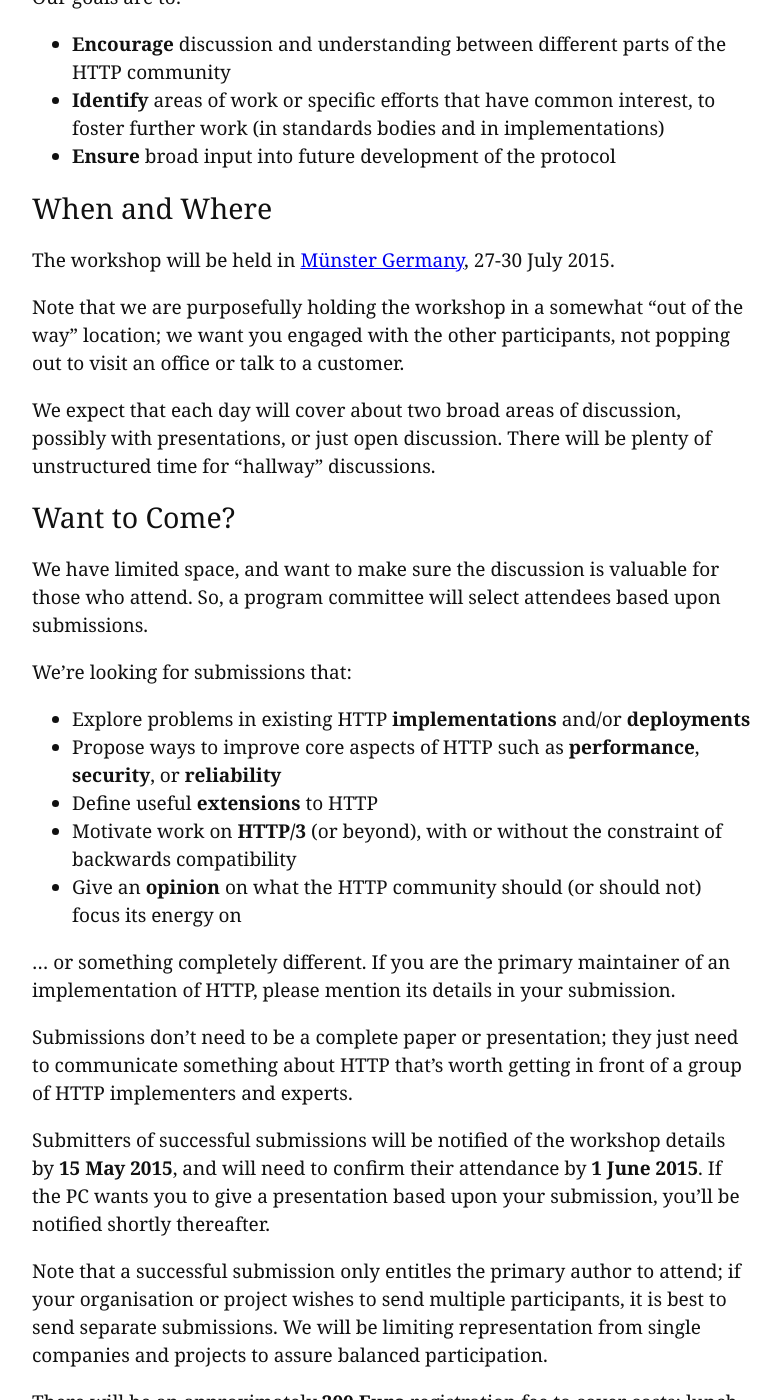
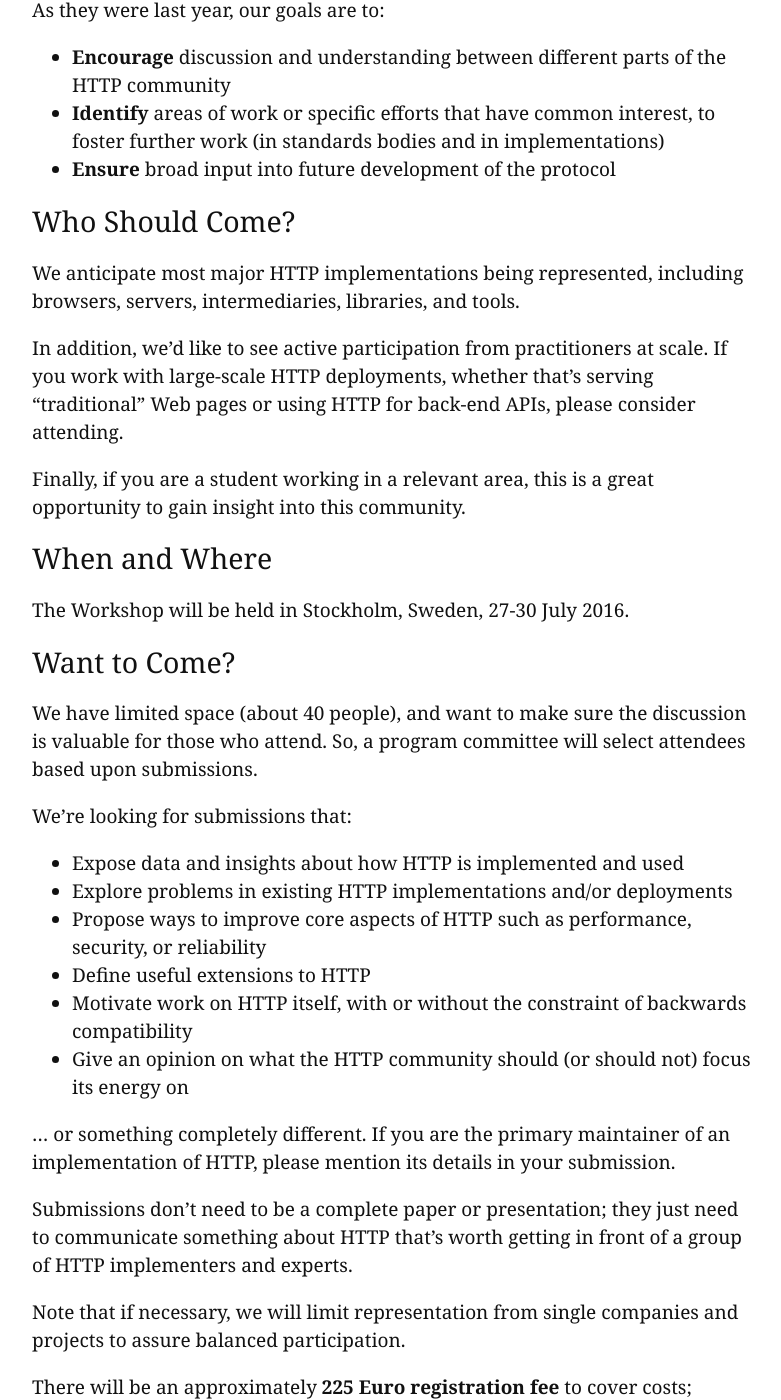
Before and after one commit to HTTPWorkshop/httpworkshop.github.io, a Jekyll site: the page built from index.md, in a window 1280 px wide and 1400 px high, scrolled down 680 px. Shown: the whole window, without its empty margins (267-1048 px from the left). Built offline with Jekyll 4.4.1, drawn with Linux system fonts in a browser that asks for light colours; some of the changed text lies outside the part shown.

Commit message:
update for 2016

```diff
--- a/index.md
+++ b/index.md
@@ -1,103 +1,82 @@
 ---
+title: The HTTP Workshop
 layout: front
-title: The HTTP Workshop
 ---
 
-# The HTTP Workshop
+# The HTTP Workshop in 2016
 
-<div class="banner">
-<p>HTTP/1.1 has been revised and HTTP/2 is out the door.</p>
-<p>What should the HTTP community focus on next?</p>
-<p>What will the protocol look like in ten or even twenty years?</p>
-</div>
+The [first HTTP Workshop in 2015](https://github.com/HTTPWorkshop/workshop2015/wiki/2015-Report) saw more than 40 HTTP experts from around the world gather in one place to discuss the Web's foundational protocol. Those who came gave strong feedback that it was a useful event that they'd like to attend again. So, in 2016, we're planning another.
+{: .banner}
 
-Lots of people have ideas about the future of HTTP, but don't have a chance to
-discuss them with others. Because the uses of the protocol differ so greatly --
-even between browsers and Web servers -- it's difficult to understand all of
-the impact of a proposal without getting a number of people in the room.
+This is a unique event; most of the time is unstructured, promoting unfiltered discussion among the major implementers and practitioners of HTTP. Each day will have a few "anchor" talks to stimulate discussion, but we expect attendees to drive most of the agenda.
 
-The HTTP Workshop is an attempt to facilitate these discussions in a focused
-atmosphere, with representation from many kinds of stakeholders in the HTTP
-ecosystem.
+Technically, our focus will be on interoperability, security, functionality and performance. Discussion topics will likely include:
 
-Our goals are to:
+- HTTP/2 Implementation and Deployment - metrics, experience and issues
+- HTTP Extensions (HTTP/2 and semantic)
+- Future Developments
+
+As they were last year, our goals are to:
 
 * **Encourage** discussion and understanding between different parts of the HTTP community
 * **Identify** areas of work or specific efforts that have common interest, to foster further work (in standards bodies and in implementations)
 * **Ensure** broad input into future development of the protocol
 
 
+## Who Should Come?
+
+We anticipate most major HTTP implementations being represented, including browsers, servers, intermediaries, libraries, and tools.
+
+In addition, we'd like to see active participation from practitioners at scale. If you work with large-scale HTTP deployments, whether that's serving "traditional" Web pages or using HTTP for back-end APIs, please consider attending.
+
+Finally, if you are a student working in a relevant area, this is a great opportunity to gain insight into this community.
+
+
 ## When and Where
 
-The workshop will be held in [Münster Germany](http://osm.org/go/0GN54--?layers=Q&m=&relation=3134220), 27-30 July 2015.
-
-Note that we are purposefully holding the workshop in a somewhat "out of the
-way" location; we want you engaged with the other participants, not popping out
-to visit an office or talk to a customer.
-
-We expect that each day will cover about two broad areas of discussion,
-possibly with presentations, or just open discussion. There will be plenty of
-unstructured time for "hallway" discussions.
+The Workshop will be held in Stockholm, Sweden, 27-30 July 2016.
 
 
 ## Want to Come?
 
-We have limited space, and want to make sure the discussion is valuable for
-those who attend. So, a program committee will select attendees based upon
-submissions.
+We have limited space (about 40 people), and want to make sure the discussion is valuable for those who attend. So, a program committee will select attendees based upon submissions.
 
-We're looking for submissions that:
+We’re looking for submissions that:
 
-* Explore problems in existing HTTP **implementations** and/or **deployments**
-* Propose ways to improve core aspects of HTTP such as **performance**, **security**, or **reliability**
-* Define useful **extensions** to HTTP
-* Motivate work on **HTTP/3** (or beyond), with or without the constraint of backwards compatibility
-* Give an **opinion** on what the HTTP community should (or should not) focus
-  its energy on
+* Expose data and insights about how HTTP is implemented and used
+* Explore problems in existing HTTP implementations and/or deployments
+* Propose ways to improve core aspects of HTTP such as performance, security, or reliability
+* Define useful extensions to HTTP
+* Motivate work on HTTP itself, with or without the constraint of backwards compatibility
+* Give an opinion on what the HTTP community should (or should not) focus its energy on
 
-... or something completely different. If you are the primary maintainer of an
-implementation of HTTP, please mention its details in your submission.
+… or something completely different. If you are the primary maintainer of an implementation of HTTP, please mention its details in your submission.
 
-Submissions don't need to be a complete paper or presentation; they just need
-to communicate something about HTTP that's worth getting in front of a group of
-HTTP implementers and experts.
+Submissions don’t need to be a complete paper or presentation; they just need to communicate something about HTTP that’s worth getting in front of a group of HTTP implementers and experts.
 
-Submitters of successful submissions will be notified of the workshop details
-by **15 May 2015**, and will need to confirm their attendance by **1 June
-2015**. If the PC wants you to give a presentation based upon your submission,
-you'll be notified shortly thereafter.
+Note that if necessary, we will limit representation from single companies and projects to assure balanced participation.
 
-Note that a successful submission only entitles the primary author to attend;
-if your organisation or project wishes to send multiple participants, it is
-best to send separate submissions. We will be limiting representation from
-single companies and projects to assure balanced participation.
+There will be an approximately **225 Euro registration fee** to cover costs; lunch, drinks and snacks will be included. Assistance may be available to those who need it; please contact the PC for more information.
 
-There will be an approximately **200 Euro** registration fee to cover costs;
-lunch, drinks and snacks will be included.
+All attendees will be expected to adhere to the [Conference Code of Conduct](http://confcodeofconduct.com/). We will publish a summary of what happens at the workshop.
 
-All attendees will be expected to adhere to the [Conference Code of
-Conduct](http://confcodeofconduct.com). We will publish a summary of what
-happens at the workshop, but will only publish submissions if their authors
-request it.
-
-Please make submissions to
-[easychair](https://easychair.org/conferences/?conf=httpws2015) by **1 May
-2015**.
+Please make submissions to [easychair](https://easychair.org/conferences/?conf=httpws2016) by 15 April 2016.
 
 
 ## Important Dates
 
-* Submissions due: 1 May 2015
-* Attendees notified by: 15 May 2015
-* Attendee confirmation and payment by: 1 June 2015
-* HTTP Workshop: 27-30 July 2015
+* Submissions Due: 15 April 2016
+* Attendees Notified by: 1 May 2016
+* Attendee Confirmation and Payment by: 15 May 2016
+* HTTP Workshop: 25-27 July 2016
 
 
 ## Program Committee
 
-The PC for the workshop is:
+The PC for the Workshop is:
 
-* [Roy Fielding](http://roy.gbiv.com/) - fielding at gbiv dot com
-* [Mark Nottingham](https://www.mnot.net/) - mnot at mnot dot net
-* [Julian Reschke](http://www.julian-reschke.de) - julian.reschke at greenbytes dot de
-* [Martin Thomson](https://plus.google.com/+MartinThomson/posts) - martin.thomson at gmail dot com
+* Roy Fielding - fielding at gbiv dot com
+* Mark Nottingham - mnot at mnot dot net
+* Julian Reschke - julian.reschke at greenbytes dot de
+* Daniel Stenberg - daniel at haxx dot se
+* Martin Thomson - martin.thomson at gmail dot com
```
